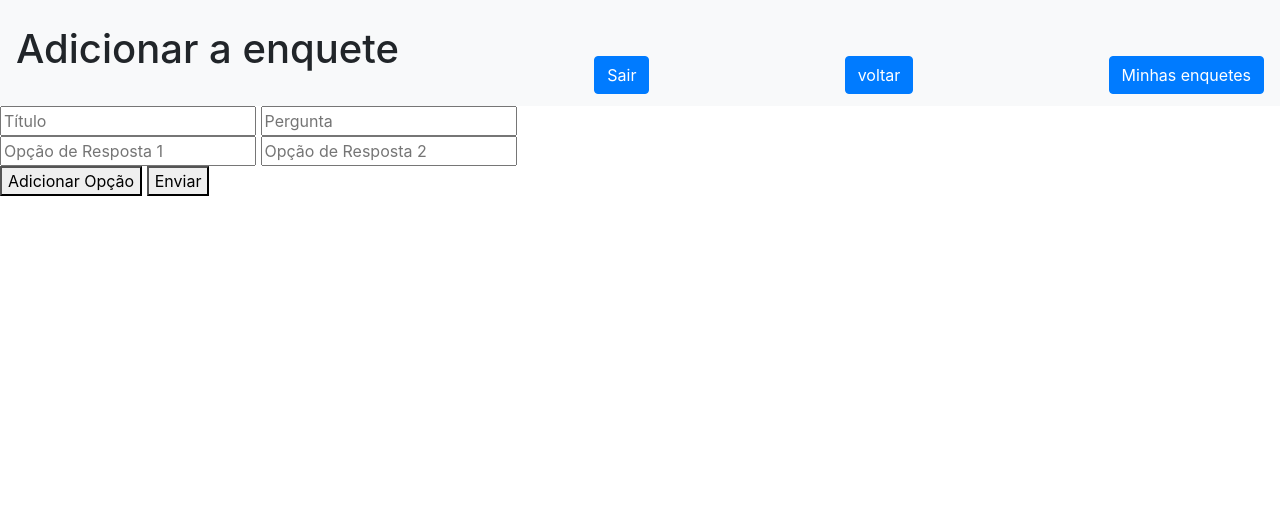
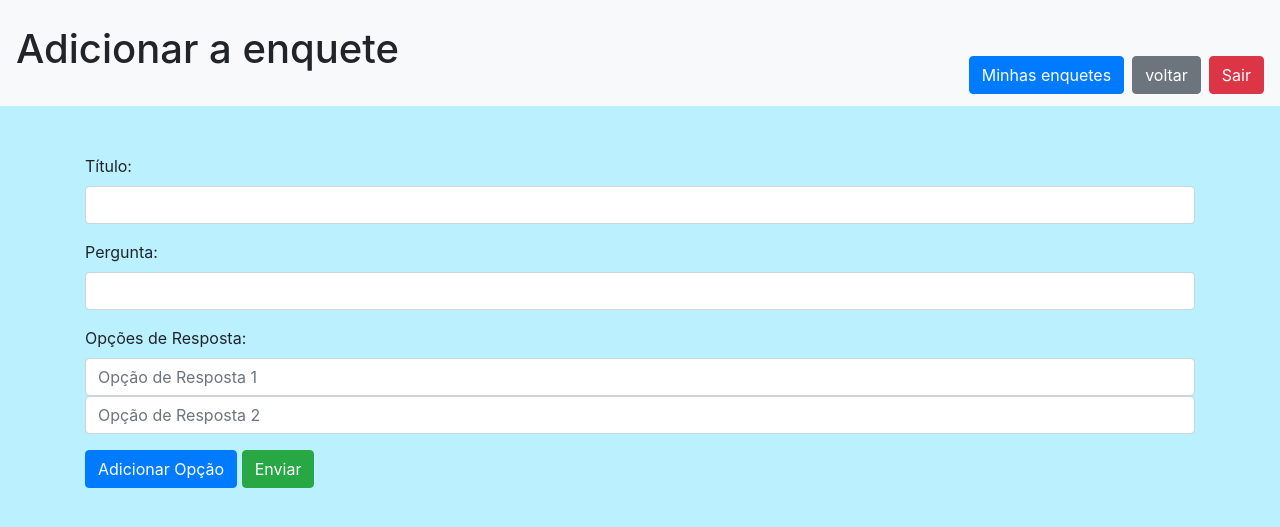
Before and after one commit to diegoreiss/enquetes, a Django app: page /add-pergunta/ in a window 1280 px wide. Shown: the top 527 px of the page. Run offline with Django 5.2, Linux system fonts and the light colour scheme; the visitor is signed in with stand-in values (Sample User, id 1); some libraries are stand-ins or nearby versions.

Commit message:
estilizando botoes e mudando posição

```diff
--- a/conf/urls.py
+++ b/conf/urls.py
@@ -24,4 +24,4 @@ urlpatterns = [
     path('', include('enquetes.urls')),
     path('accounts/', include('accounts.urls'))
 
-] + static(settings.MEDIA_URL, document_root=settings.MEDIA_ROOT)
+]+static(settings.MEDIA_URL, document_root=settings.MEDIA_ROOT)
--- a/enquetes/templates/pages/add-enquete.html
+++ b/enquetes/templates/pages/add-enquete.html
@@ -6,7 +6,7 @@
     <meta http-equiv="X-UA-Compatible" content="IE=edge">
     <meta name="viewport" content="width=device-width, initial-scale=1.0">
     <link rel="stylesheet" href="https://stackpath.bootstrapcdn.com/bootstrap/4.1.3/css/bootstrap.min.css" integrity="sha384-MCw98/SFnGE8fJT3GXwEOngsV7Zt27NXFoaoApmYm81iuXoPkFOJwJ8ERdknLPMO" crossorigin="anonymous">
-
+    <link rel="stylesheet" href="{% static 'css/global.css' %}">
 
     <title>Document</title>
 </head>
--- a/enquetes/templates/pages/add-pergunta.html
+++ b/enquetes/templates/pages/add-pergunta.html
@@ -6,7 +6,7 @@
     <meta http-equiv="X-UA-Compatible" content="IE=edge">
     <meta name="viewport" content="width=device-width, initial-scale=1.0">
     <link rel="stylesheet" href="https://stackpath.bootstrapcdn.com/bootstrap/4.1.3/css/bootstrap.min.css" integrity="sha384-MCw98/SFnGE8fJT3GXwEOngsV7Zt27NXFoaoApmYm81iuXoPkFOJwJ8ERdknLPMO" crossorigin="anonymous">
-
+    <link rel="stylesheet" href="{% static 'css/add-enquete.css' %}">
 
     <title>Document</title>
 </head>
@@ -15,36 +15,43 @@
     <header>
         <nav class="navbar navbar-light bg-light">
             <h1> Adicionar a enquete</h1>
-            <a href="{% url 'logout' %}" class="btn btn-primary mt-5 mb-1">Sair</a>
-            <a href="{% url 'home' %}" class="btn btn-primary mt-5 mb-1">voltar</a>
-            <a href="{% url 'minhas_enquetes' %}" class="btn btn-primary mt-5 mb-1">Minhas enquetes</a>
+            <a href="{% url 'minhas_enquetes' %}" class="btn btn-primary mt-5 mb-1 ml-auto">Minhas enquetes</a>
+            <a href="{% url 'home' %}" class="btn btn-secondary mt-5 mb-1 voltar ml-2">voltar</a>
+            <a href="{% url 'logout' %}" class="btn btn-danger mt-5 mb-1 sair ml-2">Sair</a>
         </nav>
     </header>
+    {% block content %}
+    <div class="container mt-5">
     <form method="post" id="perguntaForm">
         {% csrf_token %}
-        <input type="text" name="titulo" placeholder="Título">
-        <input type="text" name="pergunta" placeholder="Pergunta">
-        <div id="opcoes_resposta">
-            <input type="text" name="opcao_resposta" placeholder="Opção de Resposta 1">
-            <input type="text" name="opcao_resposta" placeholder="Opção de Resposta 2">
+        <div class="form-group">
+            <label for="titulo">Título:</label>
+            <input type="text" class="form-control" name="titulo" id="titulo" >
+        </div>
+        <div class="form-group">
+            <label for="pergunta">Pergunta:</label>
+            <input type="text" class="form-control" name="pergunta" id="pergunta">
+        </div>
+        <div id="opcoes_resposta" class="form-group">
+            <label>Opções de Resposta:</label>
+            <input type="text" class="form-control" name="opcao_resposta" placeholder="Opção de Resposta 1">
+            <input type="text" class="form-control" name="opcao_resposta" placeholder="Opção de Resposta 2">
             <!-- Adicione mais campos de opção de resposta aqui -->
         </div>
-        <button type="button" id="addOpcao">Adicionar Opção</button>
-        <button type="submit">Enviar</button>
+        <button type="button" class="btn btn-primary" id="addOpcao">Adicionar Opção</button>
+        <button type="submit" class="btn btn-success">Enviar</button>
     </form>
-
-
-</body>
-</html>
+    </div>
     <script src="https://code.jquery.com/jquery-3.6.0.min.js"></script>
     <script>
         $(document).ready(function() {
             var count = 2; // Contador para acompanhar o número de campos de opção de resposta
 
             $('#addOpcao').click(function() {
-            var newInput = '<input type="text" name="opcao_resposta" placeholder="Opção de Resposta ' + count + '">';
+                var newInput = '<input type="text" class="form-control" name="opcao_resposta" placeholder="Opção de Resposta ' + count + '">';
                 $('#opcoes_resposta').append(newInput);
                 count++;
             });
         });
     </script>
+  {% endblock %}
--- a/enquetes/templates/pages/hitorico_enquetes.html
+++ b/enquetes/templates/pages/hitorico_enquetes.html
@@ -6,6 +6,7 @@
     <meta http-equiv="X-UA-Compatible" content="IE=edge">
     <meta name="viewport" content="width=device-width, initial-scale=1.0">
     <link rel="stylesheet" href="https://stackpath.bootstrapcdn.com/bootstrap/4.1.3/css/bootstrap.min.css" integrity="sha384-MCw98/SFnGE8fJT3GXwEOngsV7Zt27NXFoaoApmYm81iuXoPkFOJwJ8ERdknLPMO" crossorigin="anonymous">
+    <link rel="stylesheet" href="{% static 'css/add-enquete.css' %}">
 
     <title>Document</title>
 </head>
--- a/enquetes/templates/pages/minhas_enquetes.html
+++ b/enquetes/templates/pages/minhas_enquetes.html
@@ -6,7 +6,7 @@
     <meta http-equiv="X-UA-Compatible" content="IE=edge">
     <meta name="viewport" content="width=device-width, initial-scale=1.0">
     <link rel="stylesheet" href="https://stackpath.bootstrapcdn.com/bootstrap/4.1.3/css/bootstrap.min.css" integrity="sha384-MCw98/SFnGE8fJT3GXwEOngsV7Zt27NXFoaoApmYm81iuXoPkFOJwJ8ERdknLPMO" crossorigin="anonymous">
-
+        <link rel="stylesheet" href="{% static 'css/add-enquete.css' %}">
     <title>Document</title>
 </head>
 <body>
--- a/enquetes/templates/pages/resultados_enquete.html
+++ b/enquetes/templates/pages/resultados_enquete.html
@@ -6,7 +6,7 @@
     <meta http-equiv="X-UA-Compatible" content="IE=edge">
     <meta name="viewport" content="width=device-width, initial-scale=1.0">
     <link rel="stylesheet" href="https://stackpath.bootstrapcdn.com/bootstrap/4.1.3/css/bootstrap.min.css" integrity="sha384-MCw98/SFnGE8fJT3GXwEOngsV7Zt27NXFoaoApmYm81iuXoPkFOJwJ8ERdknLPMO" crossorigin="anonymous">
-
+    <link rel="stylesheet" href="{% static 'css/add-enquete.css' %}">
 
     <title>Document</title>
 </head>
--- /dev/null
+++ b/templates/static/css/add-enquete.css
@@ -0,0 +1,6 @@
+
+body {
+
+   background-color: rgba(0, 200, 255, 0.266);
+
+}
```
Also changed, not shown: enquetes/templates/pages/index.html (+10 -7 lines), enquetes/templates/pages/resultados.html (+4 -3 lines), templates/static/add-user.css (deleted, +0 -19 lines), templates/static/css/global.css (added, +13 -0 lines), templates/static/global.css (deleted, +0 -11 lines). Lines whose indentation alone changed are shown as unchanged.
